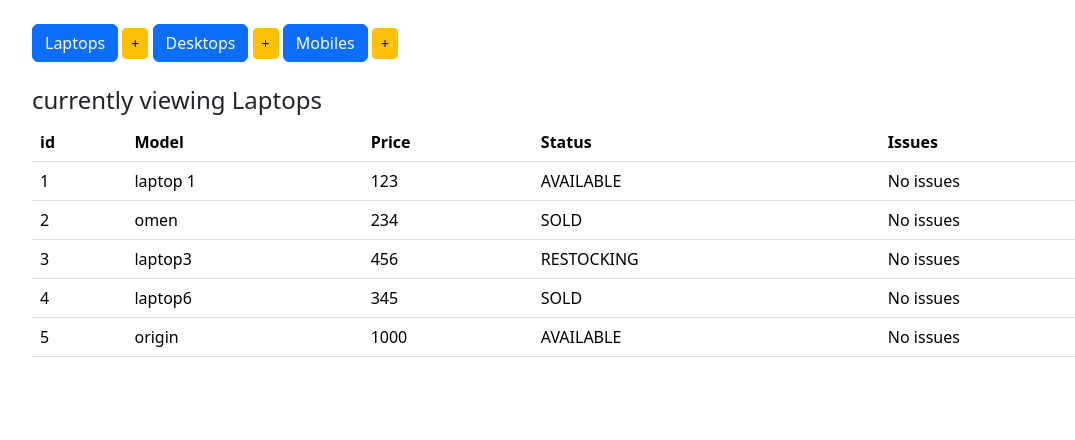
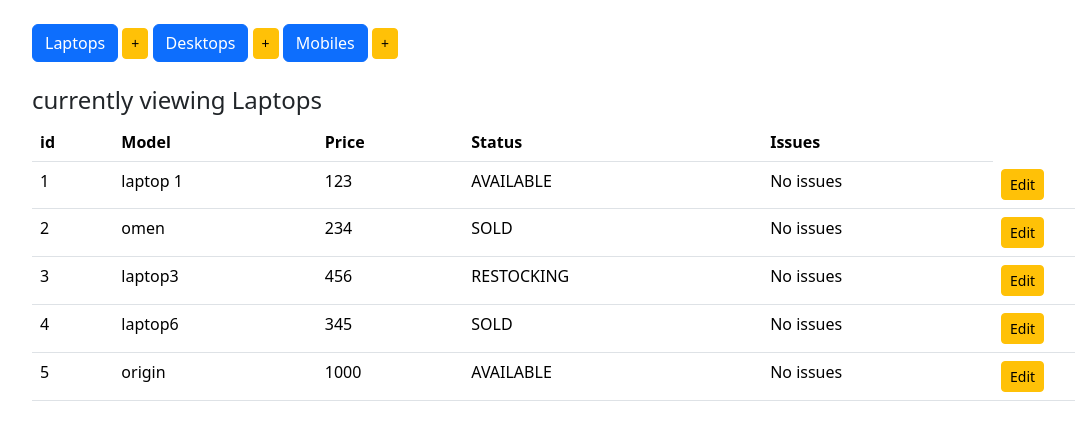
Before and after one commit to dawitbelayalemneh/Inventory-management-system, a Django app: page /laptops/ in a window 1280 px wide. Shown: the part 56-496 px from the top of the page, without its empty margins (50-1125 px from the left). Run offline with Django 5.2, Linux system fonts and the light colour scheme; data comes from the database, SQL or seed files in the repository; both versions use the stored data as it was after the commit; some libraries are stand-ins or nearby versions.

Commit message:
feat: added and Edit button

```diff
--- a/inventory/templates/index.html
+++ b/inventory/templates/index.html
@@ -40,6 +40,21 @@
             <td>{{ item.price }}</td>
             <td>{{ item.status }}</td>
             <td>{{ item.issues }}</td>
+
+            {% if header|lower == "laptops" %}
+            <td>
+                <a href="{% url 'edit_laptop' item.pk %}" class="btn btn-warning btn-sm" role="btn">Edit</a>
+            </td>
+            {% elif header|lower == "desktops" %}
+            <td>
+                <a href="{% url 'edit_desktop' item.pk %}" class="btn btn-warning btn-sm" role="btn">Edit</a>
+            </td>
+            {% else %}
+            <td>
+                <a href="{% url 'edit_mobile' item.pk %}" class="btn btn-warning btn-sm" role="btn">Edit</a>
+            </td>
+            {% endif %}
+
         </tr>
         {% endfor %}
     </tbody>
--- a/inventory/urls.py
+++ b/inventory/urls.py
@@ -1,5 +1,16 @@
 from django.urls import path
-from .views import index, display_laptops, display_desktops, display_mobiles, add_laptop, add_desktop, add_mobile
+from .views import (
+    index,
+    display_laptops,
+    display_desktops,
+    display_mobiles,
+    add_laptop,
+    add_desktop,
+    add_mobile,
+    edit_laptop,
+    edit_desktop,
+    edit_mobile,
+)
 
 urlpatterns = [
     path('', index, name='index'),
@@ -10,4 +21,8 @@ urlpatterns = [
     path('add_laptops/', add_laptop, name='add_laptop'),
     path('add_desktops/', add_desktop, name='add_desktop'),
     path('add_mobiles/', add_mobile, name='add_mobile'),
+
+    path('edit_laptop/<int:pk>/', edit_laptop, name='edit_laptop'),
+    path('edit_desktop/<int:pk>/', edit_desktop, name='edit_desktop'),
+    path('edit_mobile/<int:pk>/', edit_mobile, name='edit_mobile'),
 ]
--- a/inventory/views.py
+++ b/inventory/views.py
@@ -1,4 +1,4 @@
-from django.shortcuts import render, redirect
+from django.shortcuts import render, redirect, get_object_or_404
 from .models import Laptop, Desktop, Mobile
 from .forms import LaptopForm, DesktopForm, MobileForm
 
@@ -62,3 +62,26 @@ def add_mobile(request):
         form = MobileForm()
 
     return render(request, 'add_new.html', {'form': form})
+
+def edit_device(request, pk, model, cls):
+    item = get_object_or_404(model, pk=pk)
+
+    if request.method == 'POST':
+        form = cls(request.POST, instance=item)
+        if form.is_valid():
+            form.save()
+            return redirect('index')
+
+    else:
+        form = cls(instance=item)
+
+    return render(request, 'edit_item.html', {'form': form})
+
+def edit_laptop(request, pk):
+    return edit_device(request, pk, Laptop, LaptopForm)
+
+def edit_desktop(request, pk):
+    return edit_device(request, pk, Desktop, DesktopForm)
+
+def edit_mobile(request, pk):
+    return edit_device(request, pk, Mobile, MobileForm)
```
Also changed, not shown: inventory/templates/edit_item.html (added, +29 -0 lines), db.sqlite3.
